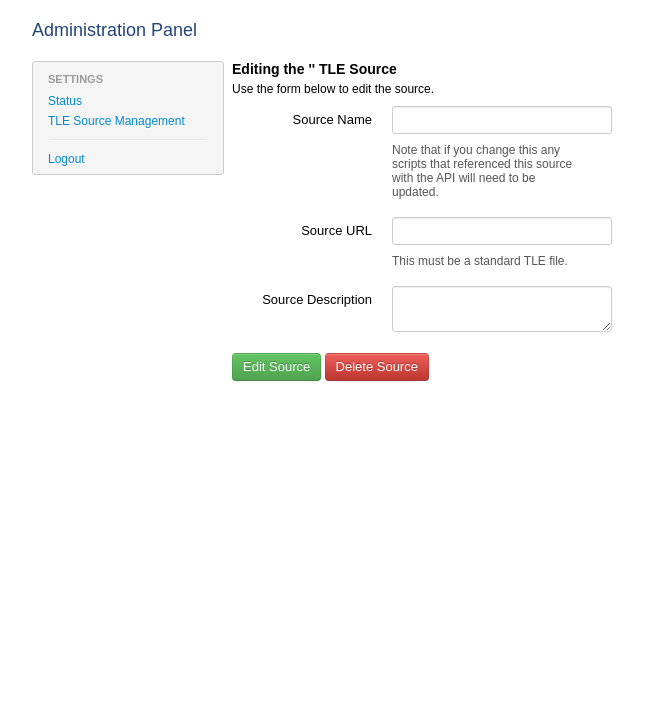
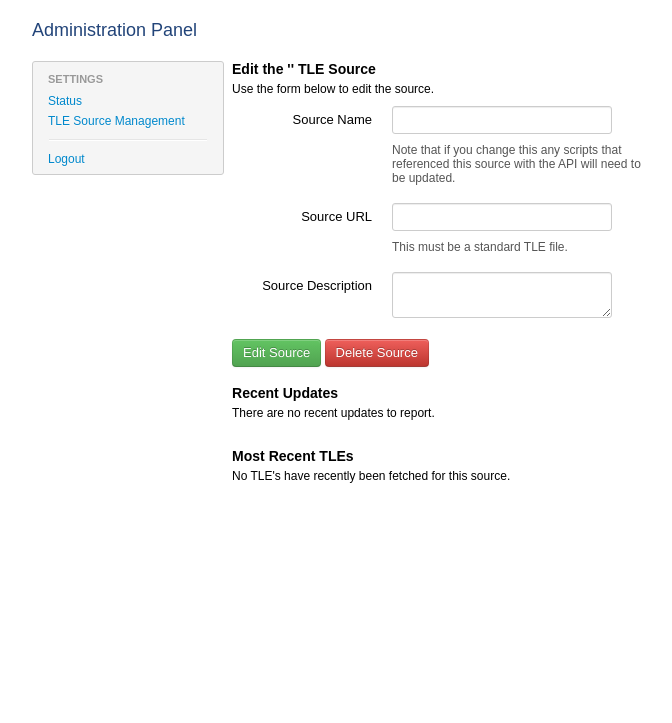
Before and after one commit to jwcutler/fetchTLE, a CakePHP app: the page made by www/app/View/Source/admin_edit.ctp in a window 1280 px wide. Shown: the top 723 px of the page, without its empty margins (158-830 px from the left). Run offline with PHP 8.4 and a stand-in for CakePHP, Linux system fonts and the light colour scheme; the template is opened without the code that fills it, so the values that code supplies are empty; some libraries are stand-ins or nearby versions.

Commit message:
[Add] Finished TLE updater. [Add] Added TLE viewer to each source. [Add] Added recent update viewer to each source. [Add] DB: Added latest_successful_update to sources. [Fix] Wrapped raw TLE output with pre tags to keep whitespace.

```diff
--- a/Development_Resources/SQL_Schema/fetchtle.sql
+++ b/Development_Resources/SQL_Schema/fetchtle.sql
@@ -25,6 +25,7 @@ CREATE TABLE sources (
     created_on datetime NOT NULL,
     updated_on datetime NOT NULL,
     latest_update INT,
+	latest_successful_update INT,
     PRIMARY KEY(`id`)
 );
 
--- a/www/app/Controller/AppController.php
+++ b/www/app/Controller/AppController.php
@@ -37,7 +37,7 @@ class AppController extends Controller {
         'Session',
         'Auth' => array(
             'loginAction' => array('controller' => 'panel', 'action' => 'login', 'admin' => true),
-            'loginRedirect' => array('controller' => 'admin', 'action' => 'index'),
+            'loginRedirect' => array('controller' => 'panel', 'action' => 'index'),
             'logoutRedirect' => array('controller' => 'display', 'action' => 'index', 'admin' => false)
         )
     );
--- a/www/app/Controller/PanelController.php
+++ b/www/app/Controller/PanelController.php
@@ -20,6 +20,7 @@ class PanelController extends AppController {
         */
 
         // Load all updates that have errors
+		$this->Update->recursive = 0; // If you fetch all of the tle's at once you're gonna have a bad time
         $options['joins'] = array(
             array('table' => 'sources',
                 'alias' => 'SourceTemp',
@@ -33,9 +34,7 @@ class PanelController extends AppController {
             'Update.update_message !=' => ''
         );
 
-        var_dump($this->Update->find('all', $options));
-
-        //$this->set('error_sources', $this->Source->find('all', $options));
+        $this->set('error_updates', $this->Update->find('all', $options));
     }
 
     public function admin_generatehash(){
--- a/www/app/Model/Tle.php
+++ b/www/app/Model/Tle.php
@@ -101,10 +101,7 @@ class Tle extends AppModel {
             }
 
             if ($valid_tle){
-                // Delete the old TLE's
-                $this->deleteAll(array('Tle.source_id' => $source_id));
-
-                // Add the TLE
+                // Add the TLE's
                 $save_result = $this->saveMany($new_tle_entries, array('deep' => true));
 
                 if ($save_result){
--- a/www/app/View/Source/admin_edit.ctp
+++ b/www/app/View/Source/admin_edit.ctp
@@ -29,10 +29,26 @@ $(document).ready(function(){
             }
         }
     });
+
+	// Handle TLE detail expansions
+	$('[id^="expand_tle_"]').click(function() {
+		id = $(this).attr('title');
+
+		// Toggle the box
+		$("#expanded_tle_"+id).toggle();
+
+		// Toggle the indicator
+		curr_indicator = $(this).html();
+		if (curr_indicator=="[+]"){
+			$(this).html("[-]");
+		} else {
+			$(this).html("[+]");
+		}
+	});
 });
 </script>
-<h3>Editing the '<?php echo $source['Source']['name']; ?>' TLE Source</h3>
-Use the form below to edit the source.
+<h3>Edit the '<?php echo $source['Source']['name']; ?>' TLE Source</h3>
+<p>Use the form below to edit the source.</p>
 <div class="form_errors">
     <ul>
     </ul>
@@ -63,6 +79,54 @@ Use the form below to edit the source.
         <a href="/admin/source/<?php echo $source['Source']['id']; ?>/delete" class="btn btn-danger">Delete Source</a>
     </form>
 </div>
+<h3>Recent Updates</h3>
+<?php if (empty($source['Update'])): ?>
+	<p>There are no recent updates to report.</p>
+	<br /><br />
+<?php else: ?>
+	<p>The <?php echo $update_limit; ?> most recent updates for the <?php echo $source['Source']['name']; ?> are displayed below.</p>
+	<table class="table" width="60%">
+		<thead>
+			<tr>
+				<th width="30%">Date</th>
+				<th width="70%">Update Status</th>
+			</tr>
+		</thead>
+		<tbody>
+			<?php foreach($source['Update'] as $source_update): ?>
+				<tr>
+					<td width="30%">
+						<?php
+						$source_polled = strtotime($source_update['created_on']);
+						echo date("m/j/Y H:i:s", $source_polled);
+						?>
+					</td>
+					<td width="70%">
+						<?php
+						$update_status = (empty($source_update['update_message']))?"<span style='color: green;'>Okay</span>":"<span style='color: red;'>".$source_update['update_message']."</span>";
+						echo $update_status;
+						?>
+					</td>
+				</tr>
+			<?php endforeach; ?>
+		</tbody>
+	</table>
+<?php endif; ?>
+<h3>Most Recent TLEs</h3>
+<?php if (empty($latest_tles)): ?>
+	<p>No TLE's have recently been fetched for this source.</p>
+<?php else: ?>
+	All <?php echo count($latest_tles['Tle']); ?> TLE's from the last <i>successful</i> update (which occured on <?php $successful_update_time = strtotime($latest_tles['Update']['created_on']); echo date("m/j/Y H:i:s", $successful_update_time); ?>) are displayed below.
+	<div style='font-size: 10px;'>
+		<?php foreach($latest_tles['Tle'] as $latest_tle): ?>
+			<a id="expand_tle_<?php echo $latest_tle['id']; ?>" title="<?php echo $latest_tle['id']; ?>" style="cursor: pointer; font-size: 8px;">[+]</a> <?php echo $latest_tle['name']; ?><br />
+			<div id="expanded_tle_<?php echo $latest_tle['id']; ?>" class="tle_expansion">
+				<pre><?php echo $latest_tle['raw_l1']; ?></pre>
+				<pre><?php echo $latest_tle['raw_l2']; ?></pre>
+			</div>
+		<?php endforeach; ?>
+	</div>
+<?php endif; ?>
 <?php
 $this->end();
 ?>
--- a/www/app/View/Source/admin_remove.ctp
+++ b/www/app/View/Source/admin_remove.ctp
@@ -4,7 +4,7 @@ $this->extend('/Common/admin_panel');
 $this->start('panel_content');
 ?>
 <h3>Delete Source</h3>
-Are you absolutely sure you want to delete the '<?php echo $source['Source']['name']; ?>' source?
+Are you absolutely sure you want to delete the '<?php echo $source['Source']['name']; ?>' source? This will remove <strong>all</strong> updates and TLE information that has been collected for this source. This can not be undone.
 <br /><br />
 <form action="/admin/source/<?php echo $source['Source']['id']; ?>/delete" method="POST">
     <button type="submit" name="delete_confirmation" class="btn btn-danger">Yes, Delete Source</button>
--- a/www/app/webroot/css/fetchtle.css
+++ b/www/app/webroot/css/fetchtle.css
@@ -115,7 +115,7 @@ h3 {
 
 #admin_right_column {
     float: left;
-    width: 500px;
+    width: 600px;
 }
 
 #admin_nav_menu {
@@ -144,3 +144,13 @@ h3 {
     background-position: 0 1px;;
     color: #D61C1C;
 }
+
+.tle_expansion {
+    padding: 4px;
+    display: none;
+    border: 1px dotted #cccccc;
+    background-color: #eeeeee;
+    margin: 5px;
+    border-radius: 2px;
+    -moz-border-radius: 2px;
+}
```
Also changed, not shown: www/app/Controller/SourceController.php (+11 -1 lines), www/app/Model/Source.php (+14 -13 lines), www/app/View/Panel/admin_index.ctp (+5 -5 lines), www/app/View/Source/admin_index.ctp (+4 -4 lines), 3 other files.
